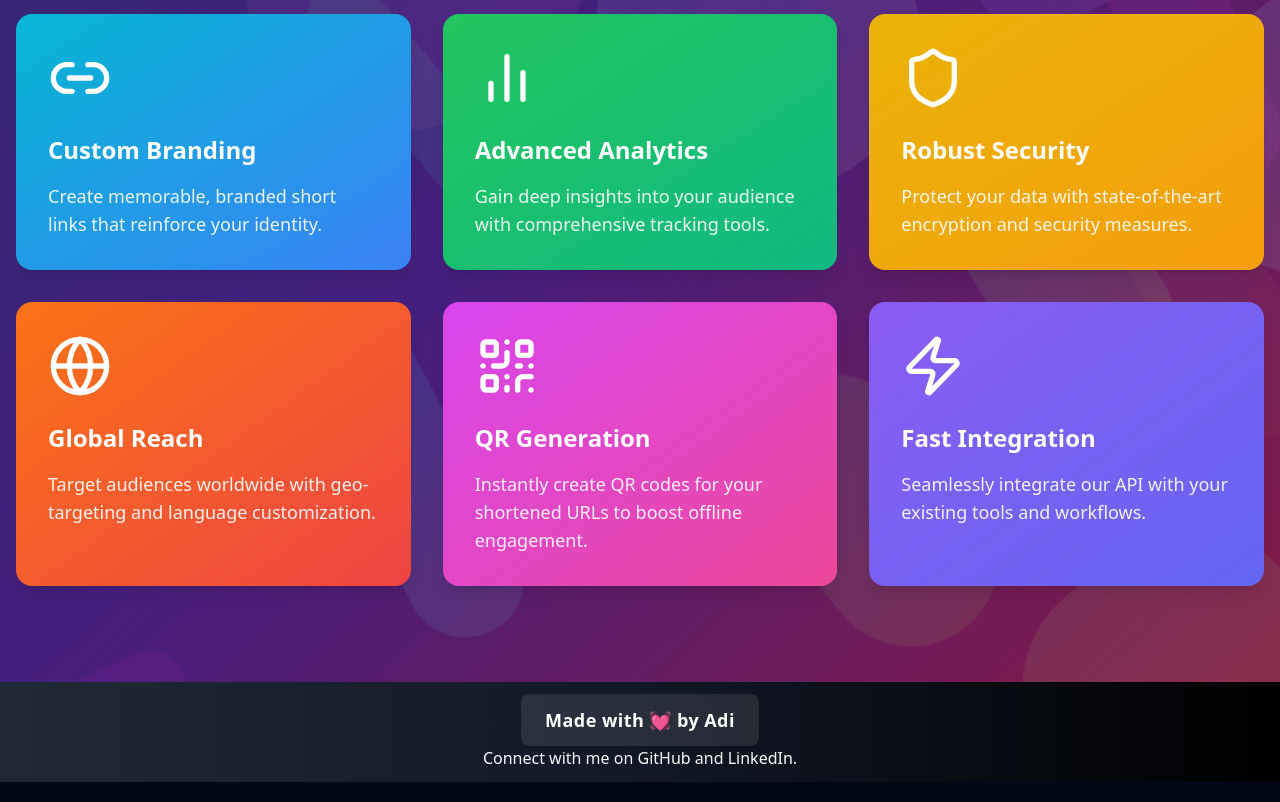
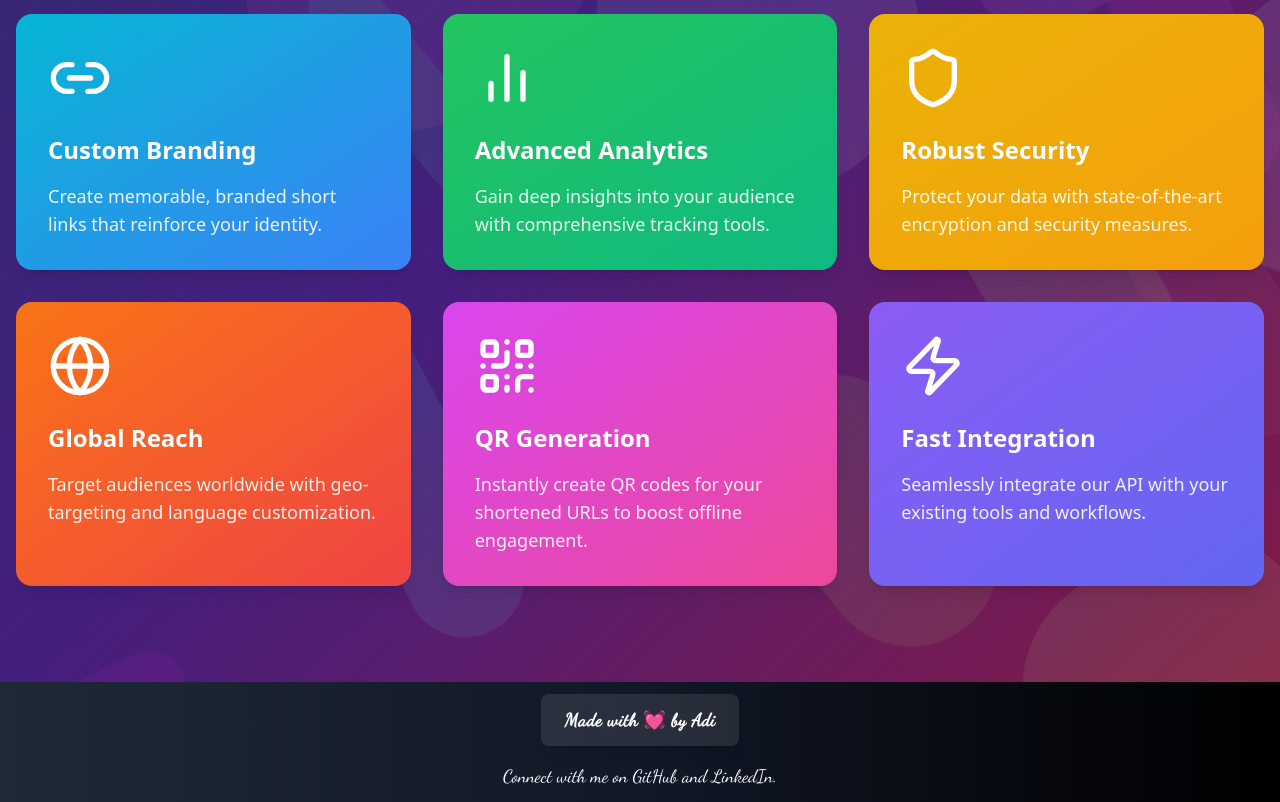
Before and after one commit to itsadi-24/Url-Shortner-main, a React (Vite) app: page / in a window 1280 px wide. Shown: the part 550-1352 px from the top of the page. Built offline with nearby package versions, Linux system fonts and the light colour scheme; no server answers.

Commit message:
"Added font import and applied font-cursive class to footer elements"

```diff
--- a/index.html
+++ b/index.html
@@ -5,6 +5,8 @@
     <meta charset="UTF-8" />
 
     <link rel="icon" type="image/svg+xml" href="/vite.svg" />
+    <link href="https://fonts.googleapis.com/css2?family=Dancing+Script&display=swap" rel="stylesheet">
+
 
     <meta name="viewport" content="width=device-width, initial-scale=1.0" />
     <title>Url-Shortner</title>
--- a/src/components/ui/footer.jsx
+++ b/src/components/ui/footer.jsx
@@ -7,7 +7,7 @@ export default function Footer() {
             href='https://www.adiprasan.me/'
             target='_blank'
             rel='noopener noreferrer'
-            className='relative font-sans text-lg text-white transition-all duration-300 ease-in-out cursor-pointer hover:text-purple-400 focus:outline-none focus:ring-2 focus:ring-purple-400 focus:ring-opacity-50 group'
+            className='relative text-lg text-white transition-all duration-300 ease-in-out cursor-pointer font-cursive hover:text-purple-400 focus:outline-none focus:ring-2 focus:ring-purple-400 focus:ring-opacity-50 group'
           >
             <span className='font-extrabold tracking-wide'>
               Made with <span className='text-red-500'>💓</span> by Adi
@@ -15,13 +15,13 @@ export default function Footer() {
             <span className='absolute inset-x-0 bottom-0 h-0.5 bg-purple-400 transform scale-x-0 group-hover:scale-x-100 transition-transform duration-300 ease-in-out'></span>
           </a>
         </div>
-        <p>
+        <p className='mt-4 text-lg text-white font-cursive'>
           Connect with me on{' '}
           <a
             href='https://github.com/itsadi-24'
             target='_blank'
             rel='noopener noreferrer'
-            className='text-white transition duration-300 hover:text-purple-400 hover:underline '
+            className='transition duration-300 hover:text-purple-400 hover:underline'
           >
             GitHub
           </a>{' '}
@@ -30,7 +30,7 @@ export default function Footer() {
             href='https://www.linkedin.com/in/adi-prasan-khuntia-3944072a5/'
             target='_blank'
             rel='noopener noreferrer'
-            className='text-white transition duration-300 hover:text-purple-400 hover:underline'
+            className='transition duration-300 hover:text-purple-400 hover:underline'
           >
             LinkedIn
           </a>
--- a/src/index.css
+++ b/src/index.css
@@ -73,3 +73,7 @@
     @apply bg-background text-foreground;
   }
 }
+
+.font-cursive {
+  font-family: 'Dancing Script', cursive;
+}
```
Lines whose indentation alone changed are shown as unchanged.
